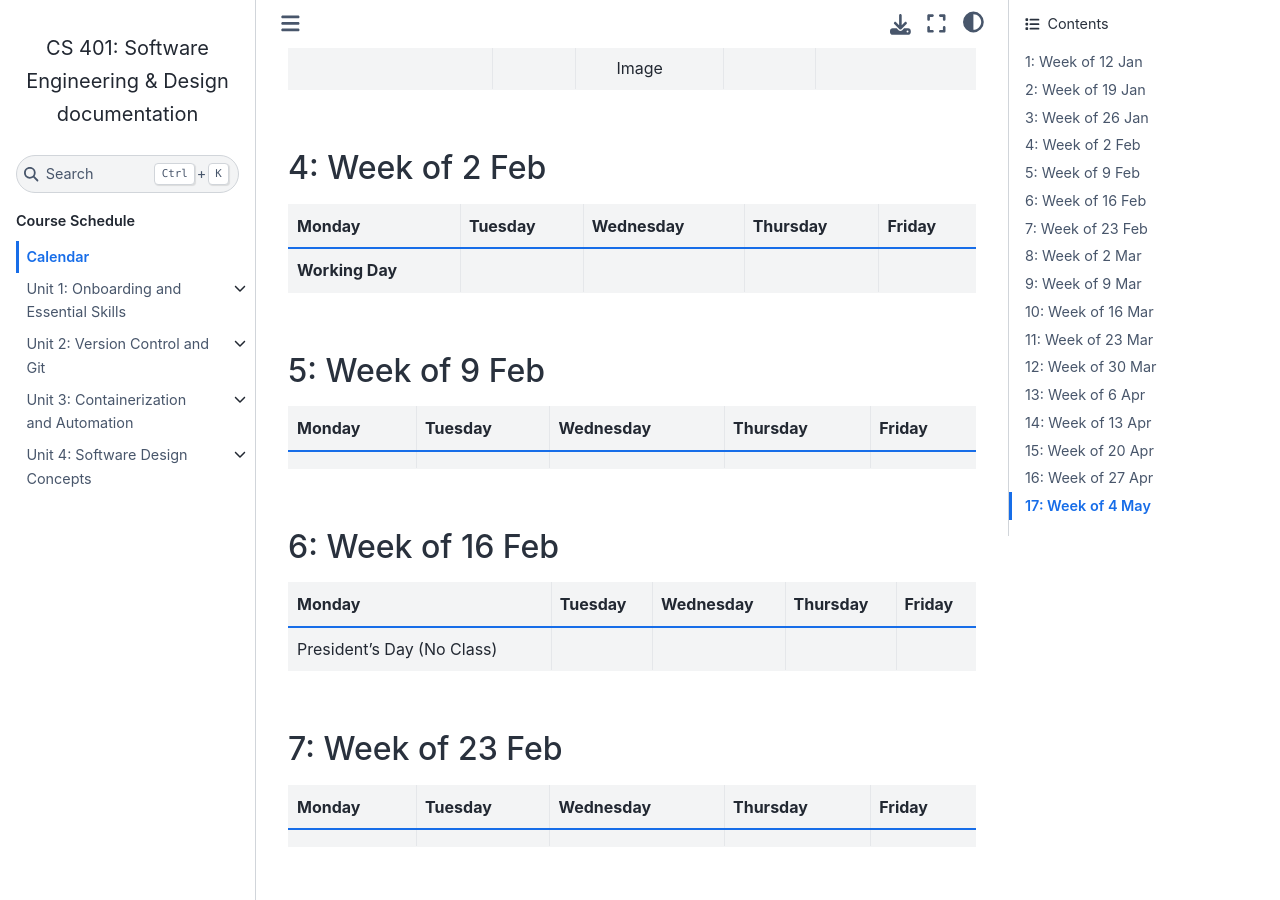
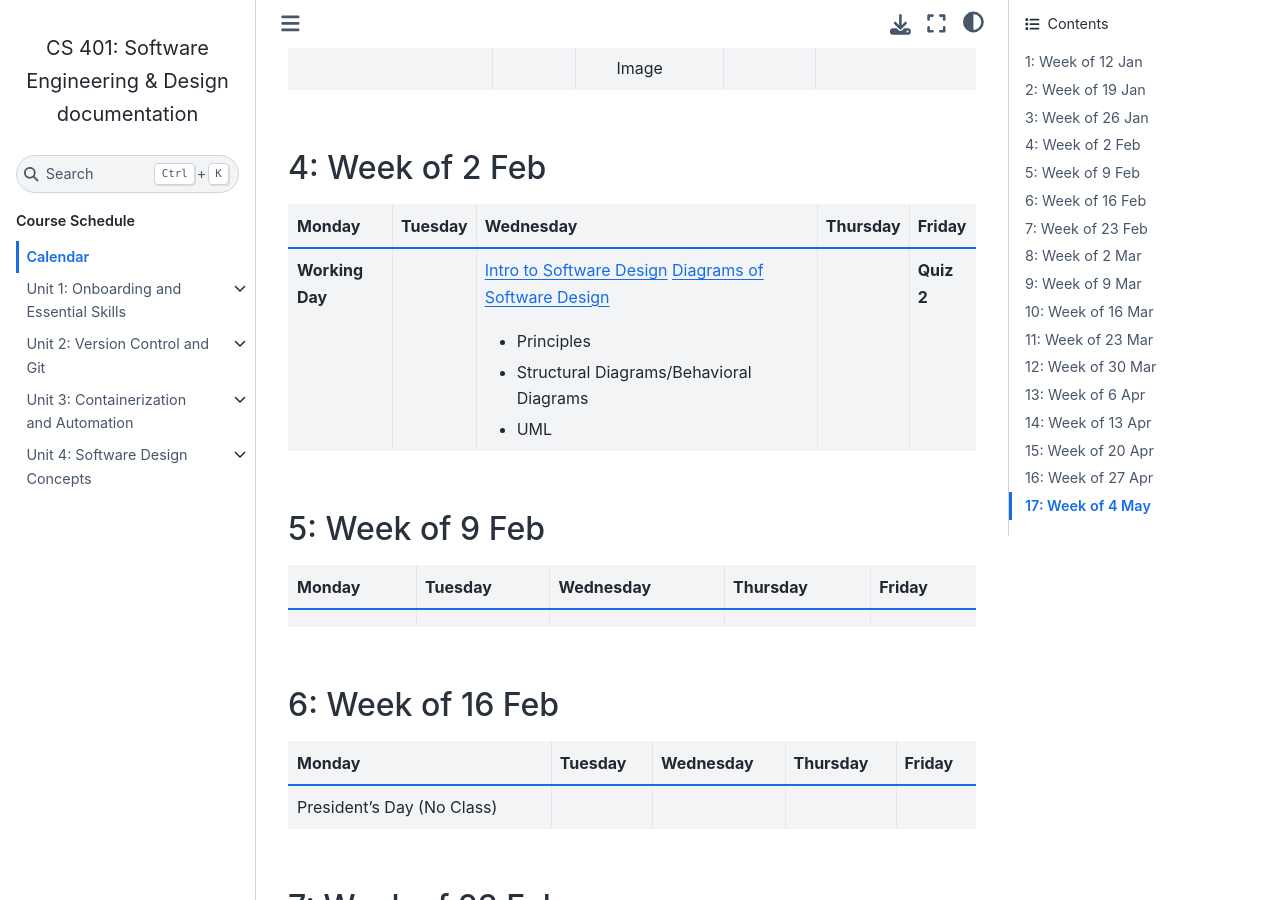
Before and after one commit to andrewsolis/cs401, a Sphinx documentation site: the page built from docs/calendar.rst, in a window 1280 px wide and 900 px high, scrolled down 1465 px. Built offline with Sphinx 7.4.7 and the Sphinx Book theme 1.1.4, drawn with Linux system fonts in a browser that asks for light colours; pages that are not in the unit, such as notebooks, are missing from menus.

Commit message:
calendar update

```diff
--- a/docs/calendar.rst
+++ b/docs/calendar.rst
@@ -58,12 +58,16 @@ Calendar
 +----------------------------------------------------------------------------------------------------------------------------------+------------+------------------------------------------------------------------------------------------------------------------+------------+-----------------------------------+
 | Monday                                                                                                                           | Tuesday    | Wednesday                                                                                                        | Thursday   | Friday                            |
 +==================================================================================================================================+============+==================================================================================================================+============+===================================+
-| **Working Day**                                                                                                                  |            |                                                                                                                  |            |                                   |
+| **Working Day**                                                                                                                  |            | `Intro to Software Design`_                                                                                      |            |                                   |
+|                                                                                                                                  |            | `Diagrams of Software Design`_                                                                                   |            |                                   |
 |                                                                                                                                  |            |                                                                                                                  |            |                                   |
-|                                                                                                                                  |            |                                                                                                                  |            |                                   |
-|                                                                                                                                  |            |                                                                                                                  |            |                                   |
-|                                                                                                                                  |            |                                                                                                                  |            |                                   |
+|                                                                                                                                  |            | * Principles                                                                                                     |            |                                   |
+|                                                                                                                                  |            | * Structural Diagrams/Behavioral Diagrams                                                                        |            |                                   |
+|                                                                                                                                  |            | * UML                                                                                                            |            | **Quiz 2**                        |
 +----------------------------------------------------------------------------------------------------------------------------------+------------+------------------------------------------------------------------------------------------------------------------+------------+-----------------------------------+
+
+.. _Intro to Software Design: https://cs401.readthedocs.io/en/latest/unit04/intro_software_design.html
+.. _Diagrams of Software Design: https://cs401.readthedocs.io/en/latest/unit04/diagrams.html
 
 5: Week of 9 Feb
 -----------------
```
